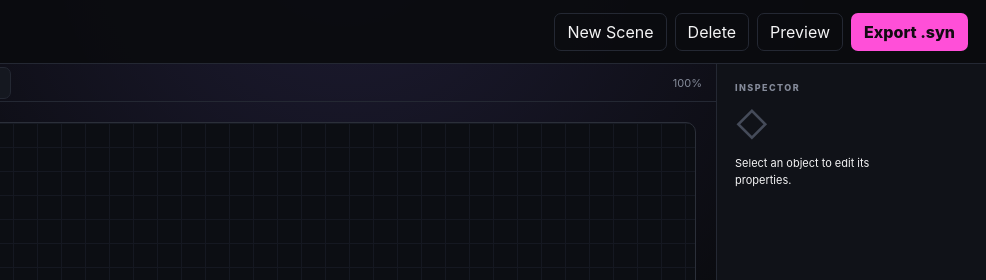
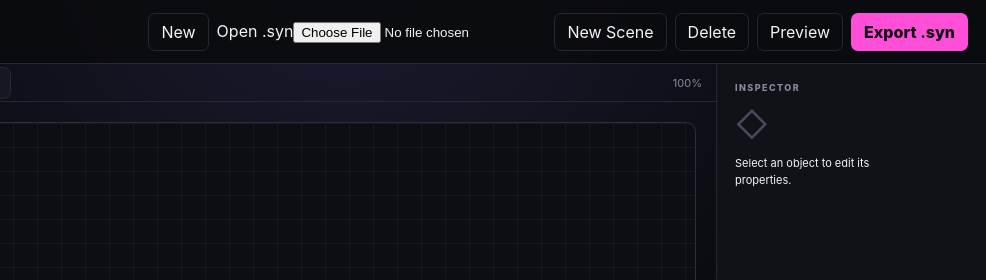
Before and after one commit to LILSYNNOFFICIAL/SYN-STUDIO, a website with bundled scripts: page studio/index.html in a window 1280 px wide. Shown: the top 280 px of the page, 294-1280 px from the left. Built offline with nearby package versions, Linux system fonts and the light colour scheme.

Commit message:
Add SYN document open and reset controls

```diff
--- a/studio/index.html
+++ b/studio/index.html
@@ -17,6 +17,8 @@
       </div>
     </div>
     <div class="top-actions">
+      <button id="newDocument" class="ghost">New</button>
+      <label class="ghost file-button">Open .syn<input id="openSyn" type="file" accept=".syn,application/vnd.syn+json,.json"></label>
       <button id="newScene" class="ghost">New Scene</button>
       <button id="deleteObject" class="ghost danger" disabled>Delete</button>
       <button id="preview" class="ghost">Preview</button>
```
